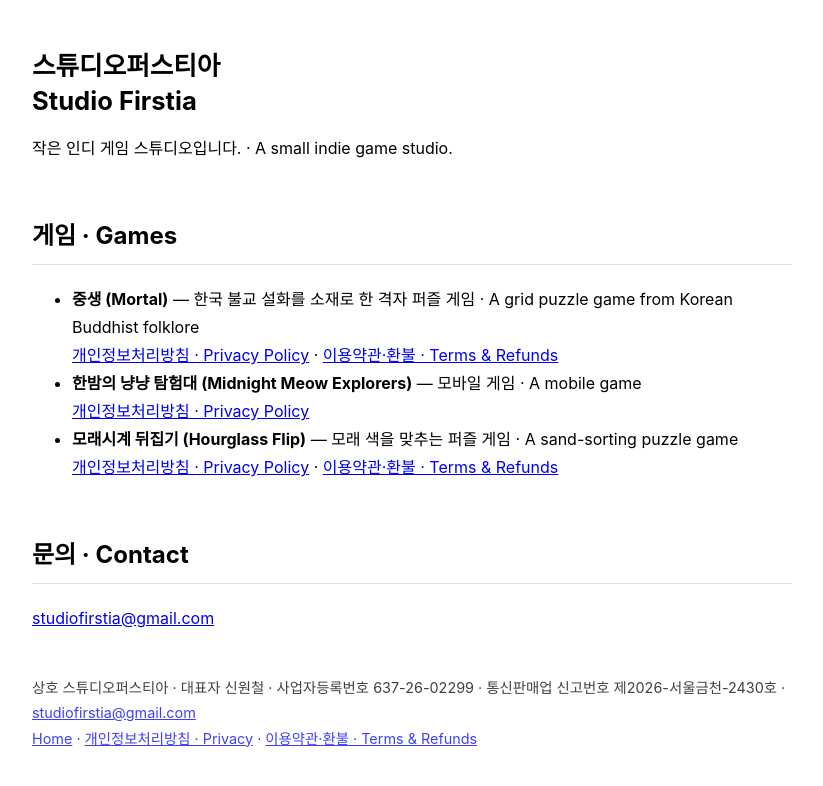
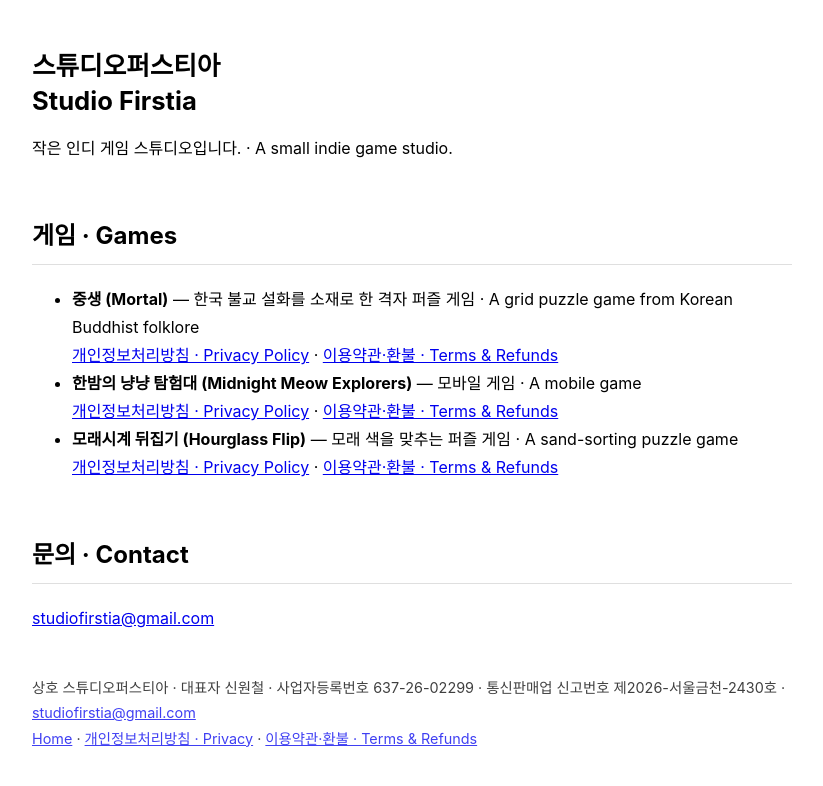
Before and after one commit to studiofirstia/studiofirstia.github.io, a plain HTML site: page index.html in a window 1280 px wide. Shown: the whole page, without its empty margins (228-1051 px from the left). Drawn offline with Linux system fonts and the light colour scheme.

Commit message:
Home: add Nyangnight terms link

```diff
--- a/index.html
+++ b/index.html
@@ -24,7 +24,7 @@ nav a { margin-right: 1em; } footer { margin-top: 3em; font-size: .9em; opacity:
 <li><strong>중생 (Mortal)</strong> — 한국 불교 설화를 소재로 한 격자 퍼즐 게임 · A grid puzzle game from Korean Buddhist folklore<br>
 <a href="mortal/privacy/">개인정보처리방침 · Privacy Policy</a> · <a href="mortal/terms/">이용약관·환불 · Terms &amp; Refunds</a></li>
 <li><strong>한밤의 냥냥 탐험대 (Midnight Meow Explorers)</strong> — 모바일 게임 · A mobile game<br>
-<a href="nyangnight/privacy/">개인정보처리방침 · Privacy Policy</a></li>
+<a href="nyangnight/privacy/">개인정보처리방침 · Privacy Policy</a> · <a href="nyangnight/terms/">이용약관·환불 · Terms &amp; Refunds</a></li>
 <li><strong>모래시계 뒤집기 (Hourglass Flip)</strong> — 모래 색을 맞추는 퍼즐 게임 · A sand-sorting puzzle game<br>
 <a href="hourglassflip/privacy/">개인정보처리방침 · Privacy Policy</a> · <a href="hourglassflip/terms/">이용약관·환불 · Terms &amp; Refunds</a></li>
 </ul>
```
